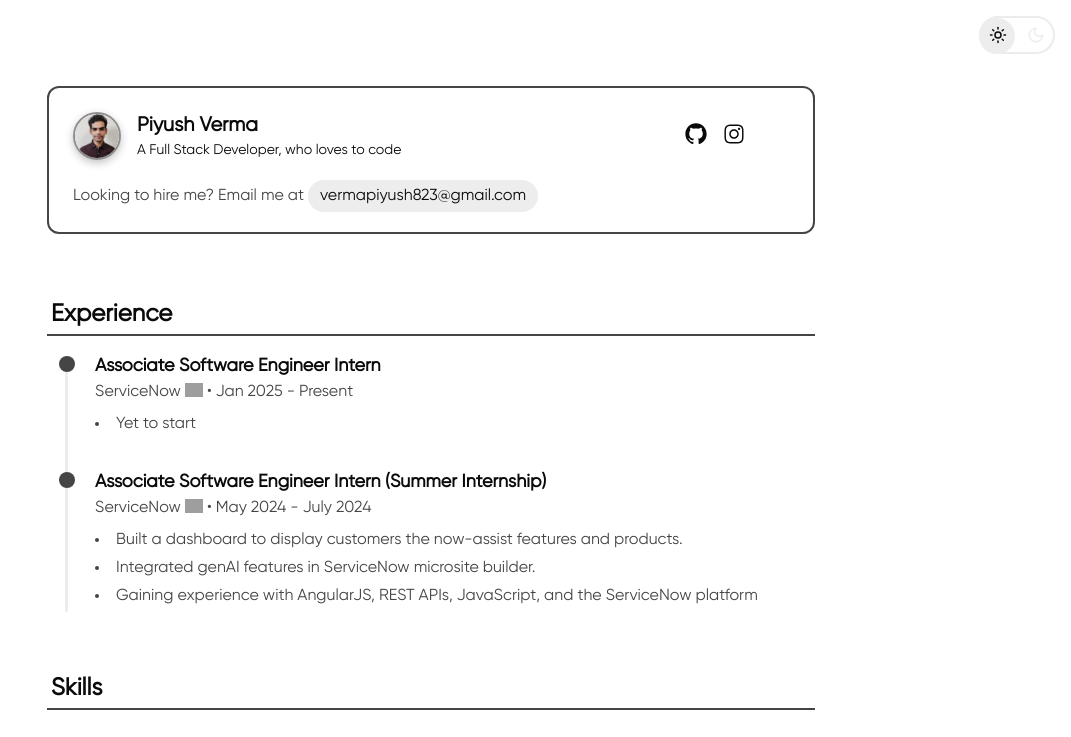
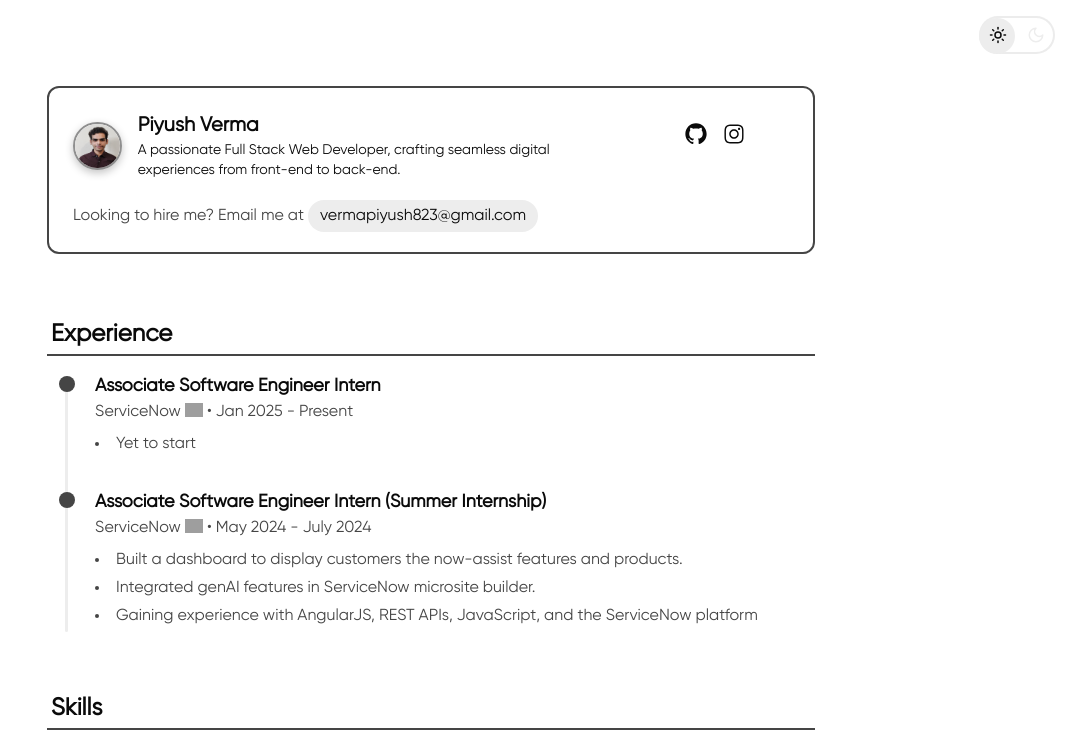
Before and after one commit to vermapiyush823/personal-portfolio, a Next.js app: page / in a window 1280 px wide. Shown: the top 737 px of the page, without its empty margins (209-1280 px from the left). Built offline with nearby package versions, Linux system fonts and the light colour scheme; grey boxes are pictures that could not be loaded; some icons are missing.

Commit message:
Refine AboutMe component layout and update description for clarity

```diff
--- a/components/AboutMe.jsx
+++ b/components/AboutMe.jsx
@@ -20,7 +20,7 @@
         {/* Profile header with small image */}
 
         <div
-          className="flex flex-col sm:flex-row items-center gap-4 w-full
+          className="flex flex-col sm:flex-row  items-center gap-4 w-fit
         "
         >
           <Image
@@ -29,7 +29,7 @@
             src={ProfileImage}
             alt="Piyush Verma"
             unoptimized={true}
-            className={`w-12 h-12 rounded-full object-cover
+            className={`w-12 sm:w-[4.2rem] h-12 rounded-full
             ${
               theme === "dark"
                 ? "shadow-customDark border-2 border-gray"
@@ -38,8 +38,9 @@
           />
           <div className="flex flex-col items-center sm:items-start">
             <h1 className="text-xl  font-extrabold">Piyush Verma</h1>
-            <p className="text-sm font-light flex text-center gap-1">
-              A Full Stack Developer, who loves to code
+            <p className="text-sm font-light flex sm:text-start text-center gap-1">
+              A passionate Full Stack Web Developer, crafting seamless digital
+              experiences from front-end to back-end.
             </p>
           </div>
         </div>
```
